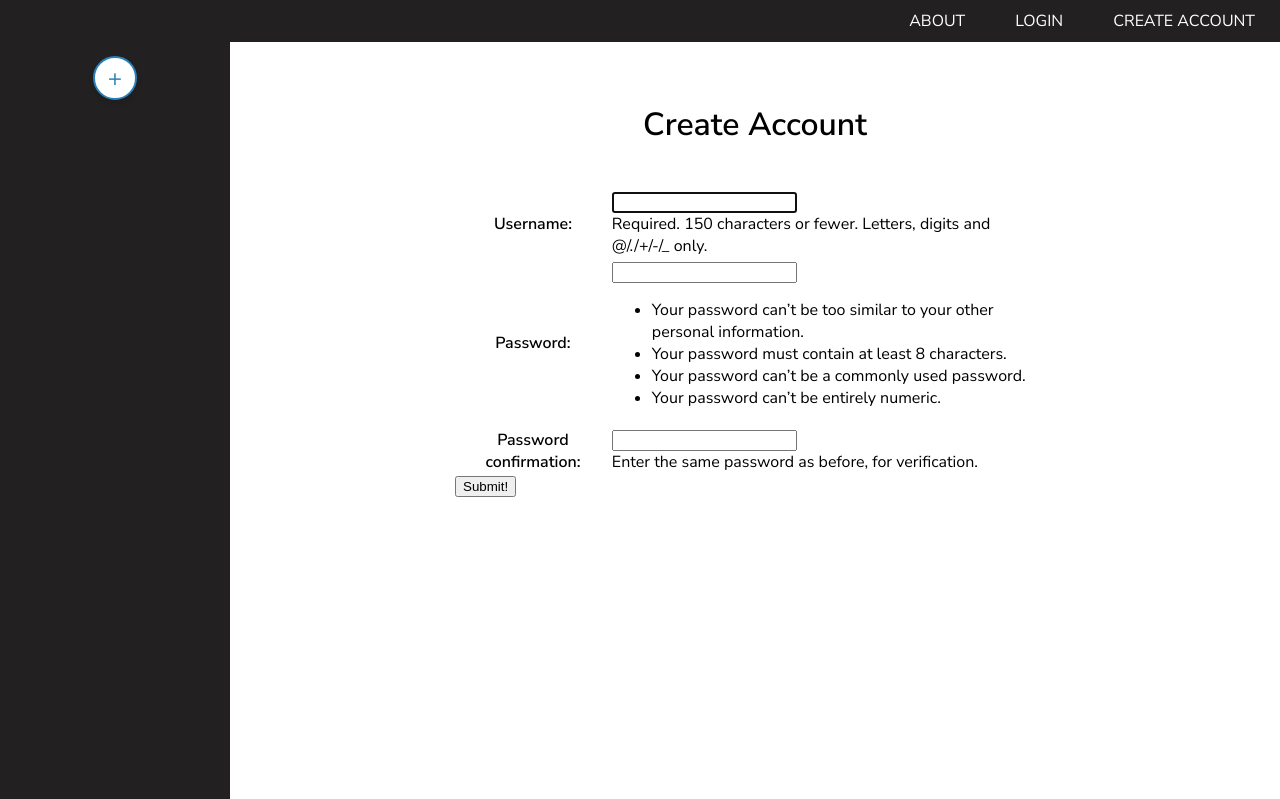
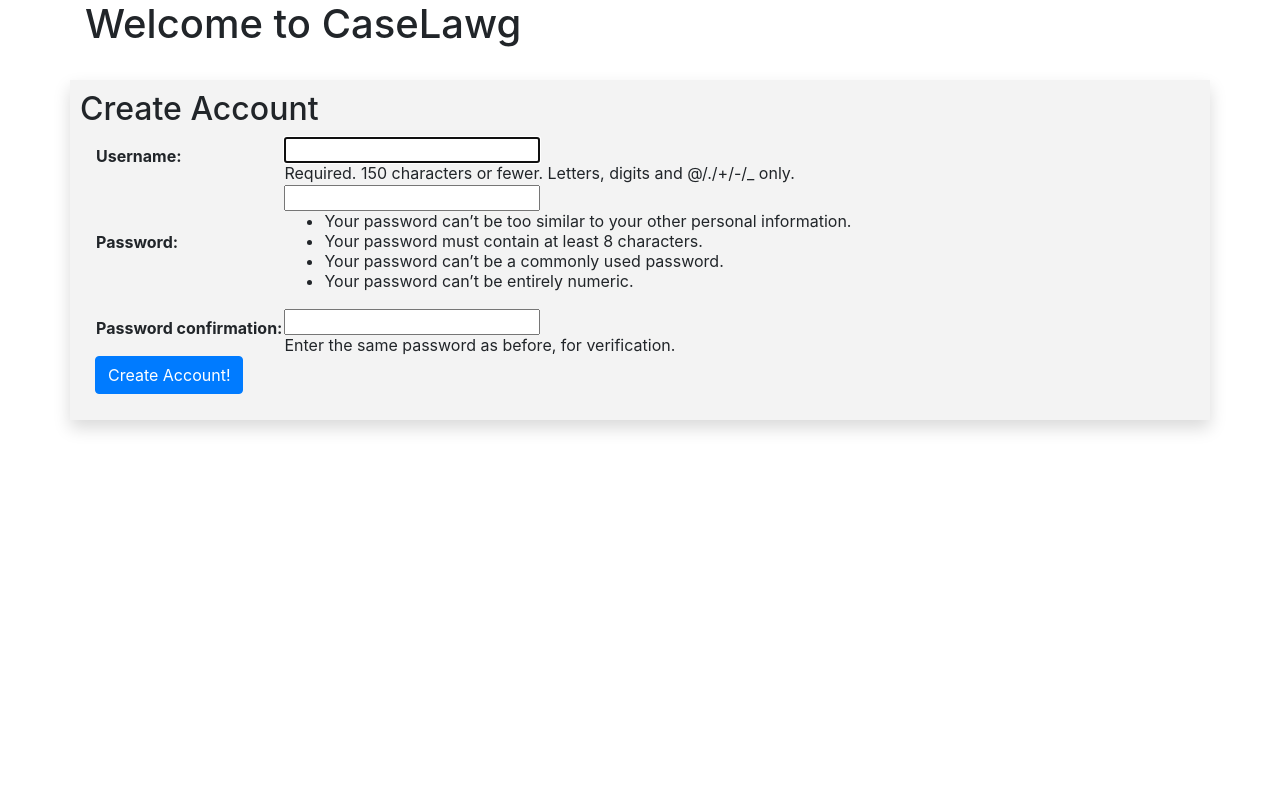
Before and after one commit to matthew-estes/caselawg, a Django app: page /accounts/signup/ in a window 1280 px wide. Shown: the top 799 px of the page. After the commit the page ends 432 px from the top, so only its background shows below. Run offline with Django 5.2, Linux system fonts and the light colour scheme.

Commit message:
Update signup.html with styling

```diff
--- a/main_app/static/css/home.css
+++ b/main_app/static/css/home.css
@@ -41,3 +41,10 @@
     padding: 10px;
     box-shadow: 0 0.5rem 1rem rgba(0, 0, 0, 0.15);
   }
+
+  .create-account-box {
+    background-color: rgba(216, 216, 216, 0.319);
+    opacity: 10;
+    padding: 10px;
+    box-shadow: 0 0.5rem 1rem rgba(0, 0, 0, 0.15);
+  }
--- a/main_app/templates/signup.html
+++ b/main_app/templates/signup.html
@@ -1,21 +1,38 @@
-{% extends 'base.html' %}
+{% comment %} {% extends 'base.html' %} {% endcomment %}
+
 {% load static %}
 {% block head %}
-<link rel='stylesheet' href="{% static 'css/form.css' %}"/>
-{% endblock %}
-{% block content %}
+<link
+  rel="stylesheet"
+  href="https://cdn.jsdelivr.net/npm/bootstrap@4.3.1/dist/css/bootstrap.min.css"
+/>
+<link rel="stylesheet" href="{% static 'css/home.css' %}" />
+{% endblock %} {% block content %}
+
+<h1 class="container">Welcome to CaseLawg</h1>
+<br/>
+
+<section>
+<div class=" container create-account-box">
 <div class="page-header">
-  <h1>Create Account</h1>
+  <h2>Create Account</h2>
 </div>
 {% if error_message %}
 <p class="red-text">{{ error_message }}</p>
 {% endif %}
-<form action="" method="post" class="form-container" autocomplete="off">
+<form
+  action=""
+  method="post"
+  class="form-container container"
+  autocomplete="off"
+>
   {% csrf_token %}
   <table>
     {{ form.as_table }}
   </table>
-  <button type="submit" class="btn submit">Submit!</button>
+  <button type="submit" class="btn btn-primary submit">Create Account!</button>
 </form>
+</div>
+</section>
 
 {% endblock %}
```
